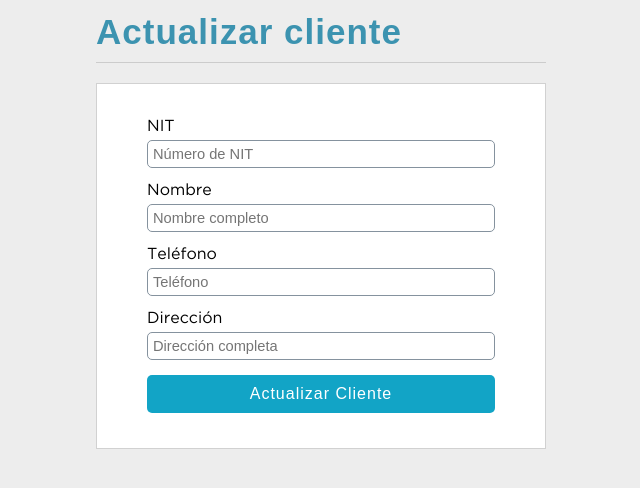
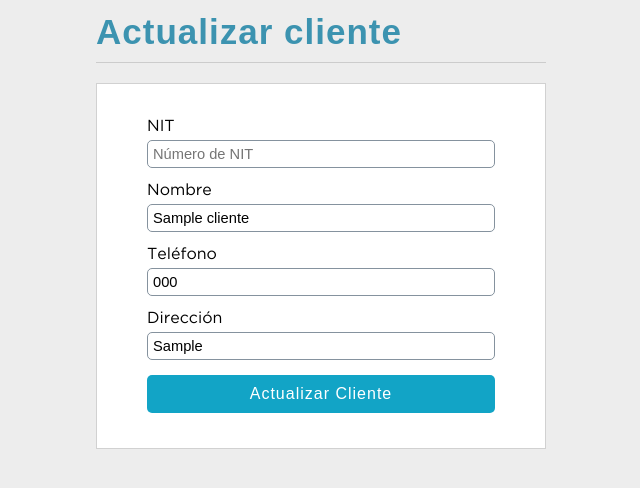
Before and after one commit to CainFernandez/Facturacion, a PHP site: page /sistema/editar_cliente.php?id=1 in a window 1280 px wide. Shown: the part 78-566 px from the top of the page, without its empty margins (319-959 px from the left). Run offline with PHP 8.4, Linux system fonts and the light colour scheme; the visitor is signed in with stand-in values (Sample User, id 1); tables that the repository leaves empty or names only in its code hold one stand-in row (values such as "Sample post").

Commit message:
Formulario Cliente

```diff
--- a/sistema/editar_cliente.php
+++ b/sistema/editar_cliente.php
@@ -104,14 +104,15 @@
             <div class="alert"><?php echo isset($alert) ? $alert : ''; ?></div>
 
             <form action="" method="post">
+                <input type="hidden" name="id" value="<?php echo $idcliente ?>">
                 <label for="nit">NIT</label>
-                <input type="number" name="nit" id="nit" placeholder="Número de NIT">
+                <input type="number" name="nit" id="nit" placeholder="Número de NIT" value="<?php echo $nit ?>">
                 <label for="nombre">Nombre</label>
-                <input type="text" name="nombre" id="nombre" placeholder="Nombre completo">
+                <input type="text" name="nombre" id="nombre" placeholder="Nombre completo" value="<?php echo $nombre ?>">
                 <label for="telefono">Teléfono</label>
-                <input type="number" name="telefono" id="telefono" placeholder="Teléfono">
+                <input type="number" name="telefono" id="telefono" placeholder="Teléfono" value="<?php echo $telefono ?>">
                 <label for="direccion">Dirección</label>
-                <input type="text" name="direccion" id="direccion" placeholder="Dirección completa">
+                <input type="text" name="direccion" id="direccion" placeholder="Dirección completa" value="<?php echo $direccion ?>">
 
                 <input type="submit" value="Actualizar Cliente" class="btn_save">
 
```
